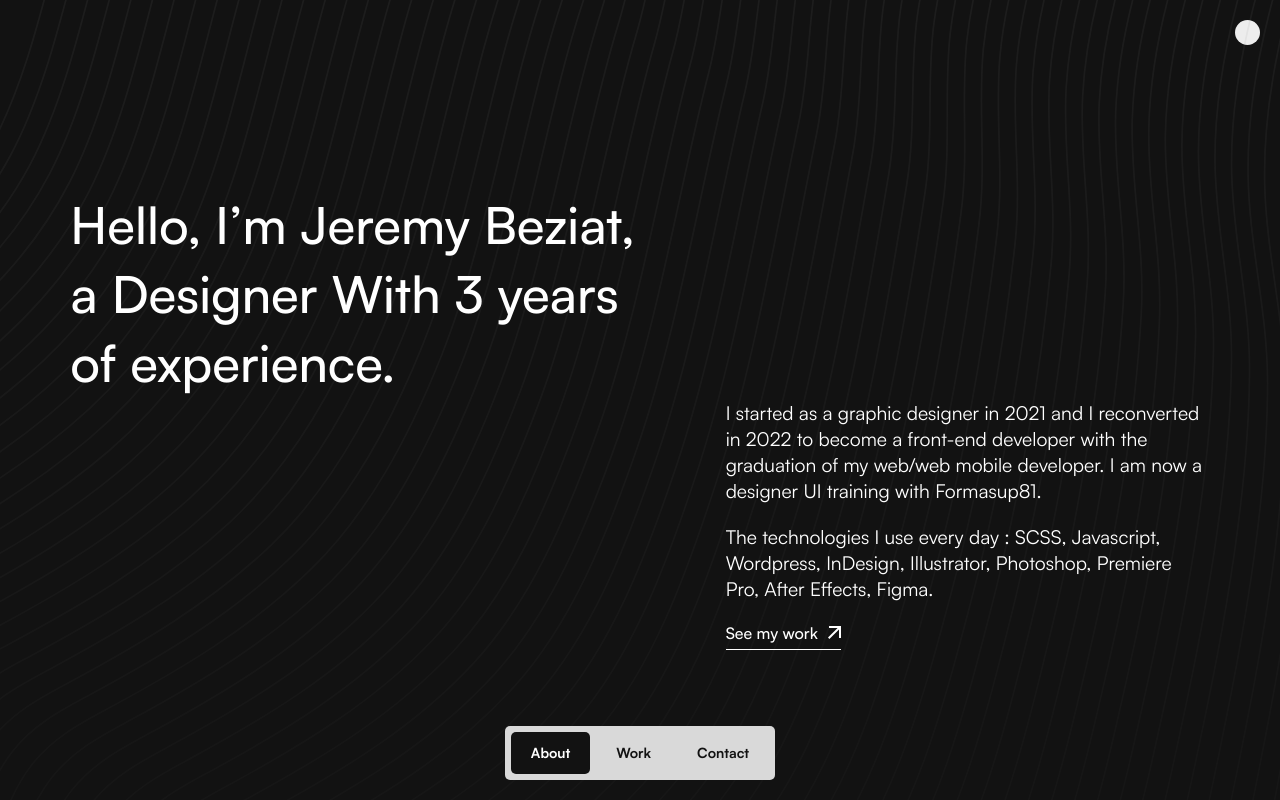
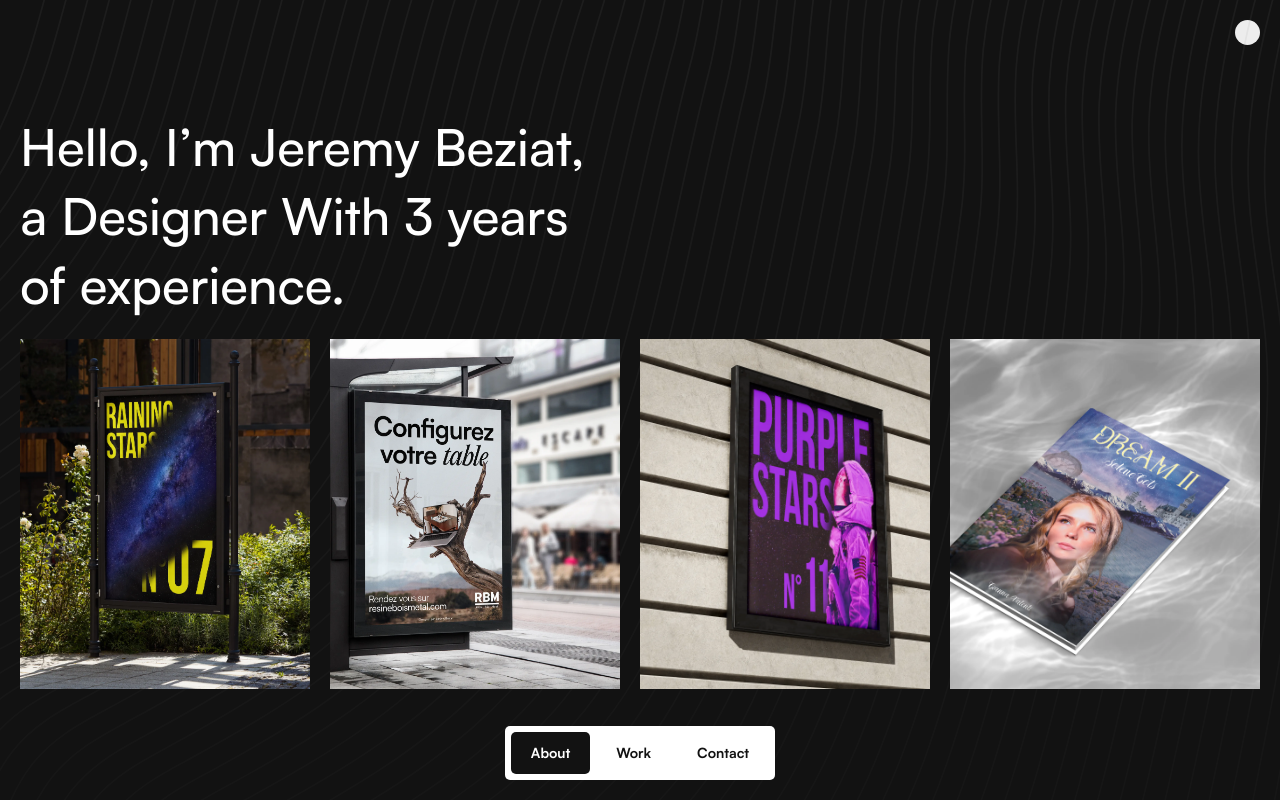
Before and after one commit to jeremybeziat/portfolio, a React (Create React App) app: page / in a window 1280 px wide. Built offline with nearby package versions, Linux system fonts and the light colour scheme; what gsap-trial would draw is missing.

Commit message:
refactor : home page

```diff
--- a/src/App.js
+++ b/src/App.js
@@ -3,9 +3,8 @@ import { BrowserRouter, Routes, Route } from "react-router-dom";
 import Home from "./pages/Home";
 import Work from "./pages/Work";
 import Contact from "./pages/Contact";
-import React, { useState, useEffect, useRef } from "react";
-import { gsap } from "gsap";
-import { ScrollTrigger } from "gsap/ScrollTrigger";
+import React, { useState} from "react";
+
 
 function App() {
   const [isDarkMode, setIsDarkMode] = useState(false);
--- a/src/assets/styles/App.scss
+++ b/src/assets/styles/App.scss
@@ -49,15 +49,6 @@
     background: url("../images/icon/pattern/pattern-white.svg");
     background-repeat: no-repeat;
     background-size: cover;
-  }
-
-  .link-work {
-    a {
-      color: black;
-    }
-    svg path {
-      fill: #121212;
-    }
   }
 
   .work-name {
@@ -122,7 +113,7 @@
     color: white;
   }
   nav {
-    background: #d9d9d9;
+    background: white;
     a {
       color: #121212;
     }
--- a/src/assets/styles/header.scss
+++ b/src/assets/styles/header.scss
@@ -9,7 +9,7 @@
 }
 
 nav {
-  background: #d9d9d9;
+  background: white;
   border-radius: 5px;
   display: flex;
   justify-content: space-between;
--- a/src/assets/styles/home.scss
+++ b/src/assets/styles/home.scss
@@ -5,7 +5,7 @@
 
 .container-presentation {
   position: relative;
-  padding: 100px 35px 0;
+  padding: 0px 20px 0;
   display: flex;
   width: 100%;
   height: 100vh;
@@ -25,201 +25,59 @@
 }
 
 .presentation {
+  display: flex;
+  flex-direction: column;
+  align-items: center;
+  justify-content: center;
   opacity: 1;
   width: 100%;
   border-radius: 5px;
   color: white;
   .title {
+    width: 100%;
     margin-bottom: 20px;
   }
   h1 {
     font-family: "Satoshi-Medium", sans-serif;
     font-style: normal;
-    font-size: clamp(22px, 7vw, 50px);
+    font-size: clamp(25px, 7vw, 50px);
     user-select: none;
-  }
-  p {
-    font-family: "Satoshi";
-    font-size: 16px;
-    user-select: none;
-    &:first-child {
-      margin-bottom: 20px;
-    }
-  }
-}
-.link-work {
-  margin-top: 20px;
-  a {
-    width: fit-content;
-    font-family: "Satoshi-Medium";
-    display: flex;
-    align-items: center;
-    color: white;
-    border-bottom: 1px solid white;
-    padding-bottom: 5px;
-  }
-  span {
-    margin-left: 10px;
   }
 }
 
-.scroll {
-  margin-top: 30px;
+.responsive-presentation {
   width: 100%;
-  text-align: center;
-  font-family: "Satoshi-Medium", sans-serif;
-  font-size: 14px;
-  opacity: 0.5;
-  user-select: none;
 }
 
-.arrow-link:hover {
-  svg path {
-    fill: #121212;
-  }
-  circle {
-    fill: white;
-  }
+.container-image {
+  box-sizing: border-box;
+  display: flex;
+  justify-content: center;
+  width: 100%;
 }
 
-section.product {
-  width: 100%;
-  padding: 20px;
-  h2 {
-    font-size: clamp(30px, 7vw, 70px);
-    text-align: center;
-    margin-bottom: 20px;
-    font-family: "Satoshi-Light", sans-serif;
-    span {
-      font-family: "Satoshi-Bold";
-    }
-  }
-  .work-product {
-    width: 100%;
-    display: flex;
-    justify-content: center;
-    flex-wrap: wrap;
-    row-gap: 20px;
-    figure {
-      position: relative;
-      height: 100%;
-      width: 100%;
-      img.img-desktop {
-        display: none;
-      }
-      .img-phone {
-        display: block;
-        object-fit: cover;
-        object-position: center;
-        width: 100%;
-        height: 100%;
-      }
+img {
+  width: 25%;
+  z-index: 100;
 
-      figcaption {
-        display: flex;
-        justify-content: space-between;
-        align-items: center;
-        text-align-last: left;
-        margin-top: 5px;
-        h3 {
-          font-size: clamp(18px, 4vw, 26px);
-          font-family: "Satoshi-Medium";
-        }
-        h4 {
-          font-size: clamp(14px, 4vw, 20px);
-          font-family: "Satoshi-Medium";
-        }
-      }
-    }
-  }
-  h3 {
-    font-family: "Satoshi-Light", sans-serif;
-    font-size: clamp(30px, 7vw, 44px);
-    text-align: center;
-  }
-  .behance {
-    display: flex;
-    justify-content: center;
-    margin-top: 5px;
-    path {
-      fill: #121212;
-    }
-  }
-}
-.available {
-  display: flex;
-  flex-direction: column;
-  justify-content: center;
-  align-items: center;
-  height: 100vh;
-}
-
-@media (min-width: 425px) {
-  .container-presentation {
-  }
-}
-@media (min-width: 744px) {
-  .container-presentation {
-    height: 100vh;
-  }
-  section.product {
-    padding: 20px 50px;
-    .work-product {
-      row-gap: 40px;
-    }
-  }
-  section.product .work-product figure {
-    .img-phone {
-      display: none;
-    }
-    img.img-desktop {
-      display: block;
-      object-fit: cover;
-      object-position: center;
-      width: 100%;
-      height: 100%;
-    }
-  }
-  .behance a svg {
-    height: 50px;
-    width: 180px;
-  }
-}
-
-@media (min-width: 768px) {
-  .container-presentation {
-    height: 100vh;
+  height: 350px;
+  object-fit: cover;
+  &:not(:last-child) {
+    padding-right: 5px;
   }
 }
 
 @media (min-width: 1024px) {
   .container-presentation {
-    height: 100vh;
-    padding: 0 35px;
-    .presentation {
-      height: 100%;
-    }
     .responsive-presentation {
-      display: flex;
       width: 100%;
-      height: 100%;
-      align-items: center;
-      justify-content: space-around;
-      .title {
-        height: 50%;
-      }
       h1 {
         margin: 0;
         font-size: clamp(50px, 4vw, 70px);
       }
-      .intro {
-        margin-left: 20px;
-        width: 40%;
-        height: 0%;
-        p {
-          font-size: clamp(16px, 1.5vw, 20px);
-        }
-      }
+    }
+    img:not(:last-child) {
+      padding-right: 20px;
     }
   }
 }
--- a/src/pages/Home.js
+++ b/src/pages/Home.js
@@ -1,14 +1,11 @@
 import React, { useRef, useEffect } from "react";
 import { gsap } from "gsap";
 import Header from "../components/Header";
-// import work1 from "../assets/images/mockup-raining-phone.webp";
-// import work1D from "../assets/images/mockup-raining.webp";
-// import work2 from "../assets/images/mockup-purple-phone.webp";
-// import work2D from "../assets/images/mockup-purple.webp";
-// import work3D from "../assets/images/mockup-dream.webp";
-// import work3 from "../assets/images/mockup-dream-phone.webp";
 import ScrollTrigger from "gsap-trial/ScrollTrigger";
-import { Link } from "react-router-dom";
+import work1 from "../assets/images/mockup-raining.webp";
+import work2 from "../assets/images/mockup-affiche-rbm.webp";
+import work3 from "../assets/images/mockup-purple.webp";
+import work4 from "../assets/images/mockup-dream.webp";
 
 gsap.registerPlugin(ScrollTrigger); // Enregistrez le plugin ScrollTrigger
 
@@ -40,27 +37,6 @@ function Home() {
       )
       .fromTo(
         textRef.current,
-        { y: "100%" },
-        { y: "0%", duration: 1, ease: "power4.out" },
-        "-=1"
-      );
-  }, []);
-
-  const newRef = useRef(null);
-  const newMaskRef = useRef(null);
-
-  useEffect(() => {
-    gsap.set(newRef.current, { y: "100%", overflow: "hidden" });
-    gsap.set(newMaskRef.current, { y: "-100%", overflow: "hidden" });
-    gsap
-      .timeline()
-      .fromTo(
-        newMaskRef.current,
-        { y: "-100%" },
-        { y: "0%", duration: 1.5, ease: "power4.out" }
-      )
-      .fromTo(
-        newRef.current,
         { y: "100%" },
         { y: "0%", duration: 1, ease: "power4.out" },
         "-=1"
@@ -102,46 +78,13 @@ function Home() {
                         </h1>
                       </div>
                     </div>
-                    <div className="intro">
-                      <div ref={newMaskRef} className="mask">
-                        <div ref={newRef}>
-                          <p>
-                            I started as a graphic designer in 2021 and I
-                            reconverted in 2022 to become a front-end developer
-                            with the graduation of my web/web mobile developer.
-                            I am now a designer UI training with Formasup81.
-                          </p>
-                          <p>
-                            The technologies I use every day : SCSS, Javascript,
-                            Wordpress, InDesign, Illustrator, Photoshop,
-                            Premiere Pro, After Effects, Figma.
-                          </p>
-                          <div className="link-work">
-                            <Link to="/work">
-                              See my work
-                              <span>
-                                <svg
-                                  width="13"
-                                  height="13"
-                                  viewBox="0 0 13 13"
-                                  fill="none"
-                                  xmlns="http://www.w3.org/2000/svg"
-                                >
-                                  <path
-                                    d="M1.4 13L0 11.6L9.6 2H1V0H13V12H11V3.4L1.4 13Z"
-                                    fill="white"
-                                  />
-                                </svg>
-                              </span>
-                            </Link>
-                          </div>
-                        </div>
-                      </div>
-                    </div>
                   </div>
-                  {/* <div className="scroll">
-                    <span id="elementADisparaitre">Scroll Down</span>
-                  </div> */}
+                  <div className="container-image">
+                    <img src={work1} alt="Raining-stars" />
+                    <img src={work2} alt="Configurer votre table" />
+                    <img src={work3} alt="Purple stars" />
+                    <img src={work4} alt="DREAM II" />
+                  </div>
                 </section>
               </div>
             </main>
--- a/src/pages/Work.js
+++ b/src/pages/Work.js
@@ -1,6 +1,5 @@
 import React, { useRef, useEffect, useState } from "react";
 import { gsap } from "gsap";
-// import messages from "../components/langue";
 
 import Header from "../components/Header";
 import work1 from "../assets/images/mockup-raining-phone.webp";
@@ -25,11 +24,6 @@ function Work() {
 
   const toggleHandler = () => {
     setShow((prevState) => !prevState);
-  };
-  const [show2, setShow2] = useState(false);
-
-  const toggleHandler2 = () => {
-    setShow2((prevState) => !prevState);
   };
 
   const newRef = useRef(null);
@@ -114,9 +108,12 @@ function Work() {
               {show && (
                 <div className="work-content">
                   <p>
-                    Lorem ipsum dolor, sit amet consectetur adipisicing elit.
-                    Cupiditate facilis, voluptas ipsum libero rem dolorem
-                    incidunt. Quae quam esse nemo.
+                    The cover is an illustration made with Photoshop. In the
+                    foreground, a young girl who is highlighted. In the
+                    background, a dreamy landscape unfolds, with green hills, a
+                    giant clock, a castle and a fairy-coloured sky. This cover
+                    attracts attention and makes you want to discover the story
+                    of this young girl.
                   </p>
                   <img src={work21} alt="lol" />
                 </div>
```
Also changed, not shown: src/components/Loader.js (deleted, +0 -11 lines), src/assets/images/mockup-affiche-rbm.webp (added), 1 other file (tests, documents, lock files or other folders).
